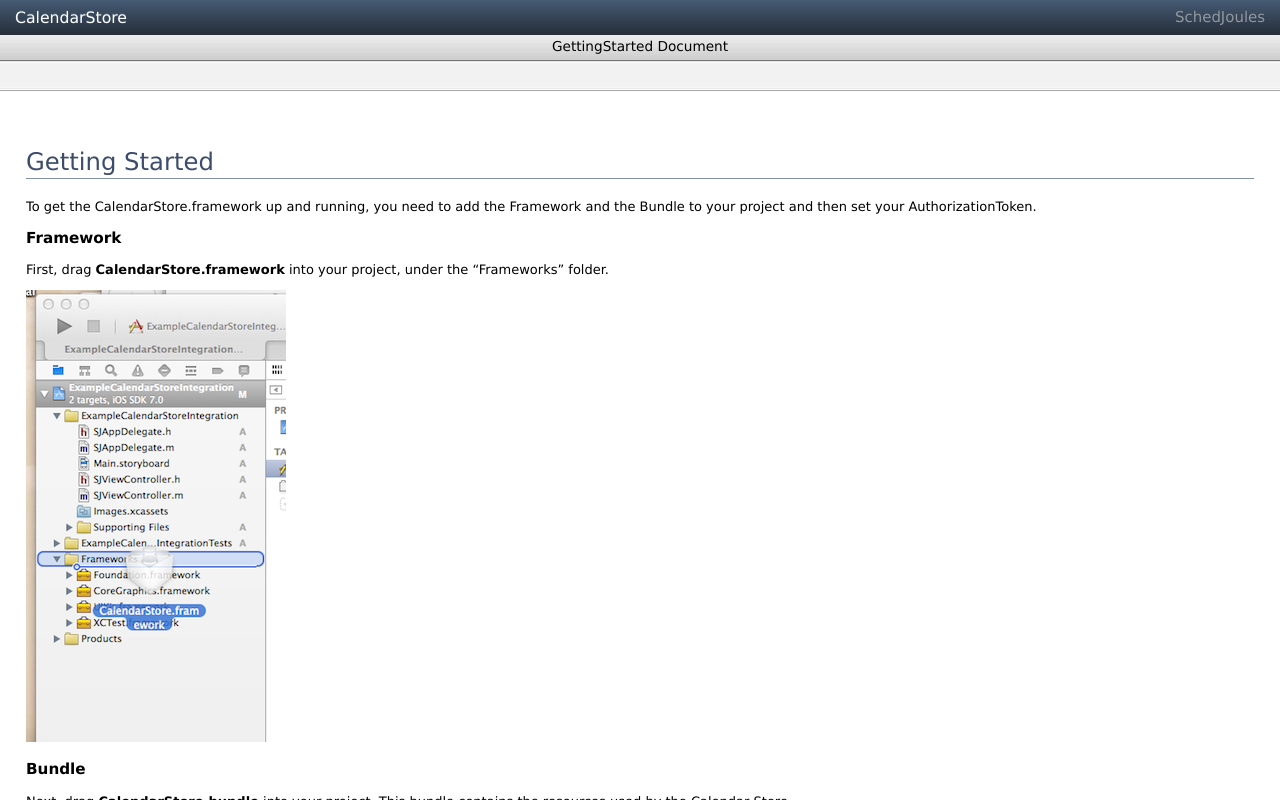
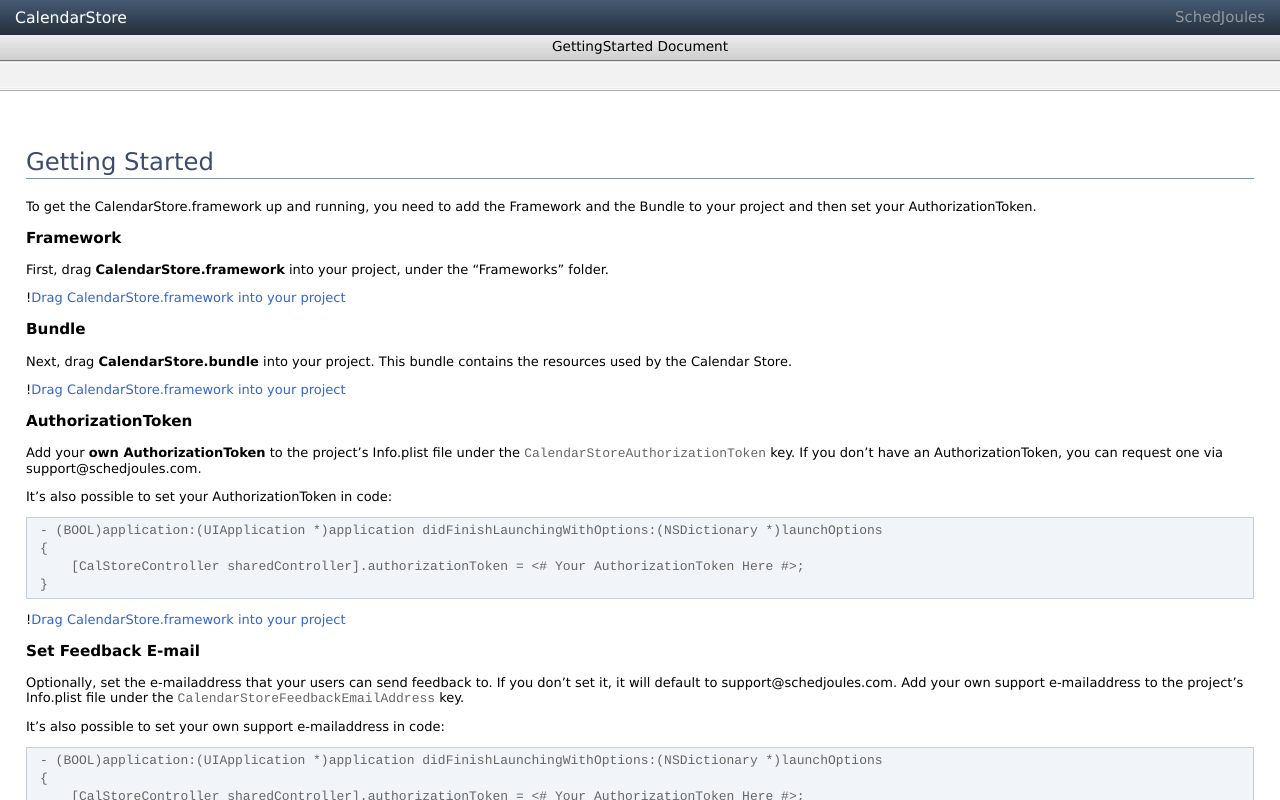
Before and after one commit to schedjoules/iOS-SDK, a plain HTML site: page Documentation/docs/Documentation/GettingStarted.html in a window 1280 px wide. Drawn offline with Linux system fonts and the light colour scheme.

Commit message:
Update documentation

```diff
--- a/Documentation/docs/Documentation/GettingStarted.html
+++ b/Documentation/docs/Documentation/GettingStarted.html
@@ -32,13 +32,13 @@
 
 <p>First, drag <strong>CalendarStore.framework</strong> into your project, under the &ldquo;Frameworks&rdquo; folder.</p>
 
-<p><img src="Readme-Images/CalStore-AddFramework.png" height="452" width="260" alt="Drag CalendarStore.framework into your project" /></p>
+<p>!<a href="Readme-Images/CalStore-AddFramework.png">Drag CalendarStore.framework into your project</a></p>
 
 <h3>Bundle</h3>
 
 <p>Next, drag <strong>CalendarStore.bundle</strong> into your project. This bundle contains the resources used by the Calendar Store.</p>
 
-<p><img src="Readme-Images/CalStore-AddBundle.png" height="460" width="254" alt="Drag CalendarStore.framework into your project" /></p>
+<p>!<a href="Readme-Images/CalStore-AddBundle.png">Drag CalendarStore.framework into your project</a></p>
 
 <h3>AuthorizationToken</h3>
 
@@ -52,7 +52,7 @@
 }
 </code></pre>
 
-<p><img src="Readme-Images/CalStore-AddAuthorizationToken.png" height="400" width="800" alt="Drag CalendarStore.framework into your project" /></p>
+<p>!<a href="Readme-Images/CalStore-AddAuthorizationToken.png">Drag CalendarStore.framework into your project</a></p>
 
 <h3>Set Feedback E-mail</h3>
 
```
Also changed, not shown: Documentation/index.html (+3 -3 lines), 1 other file.
